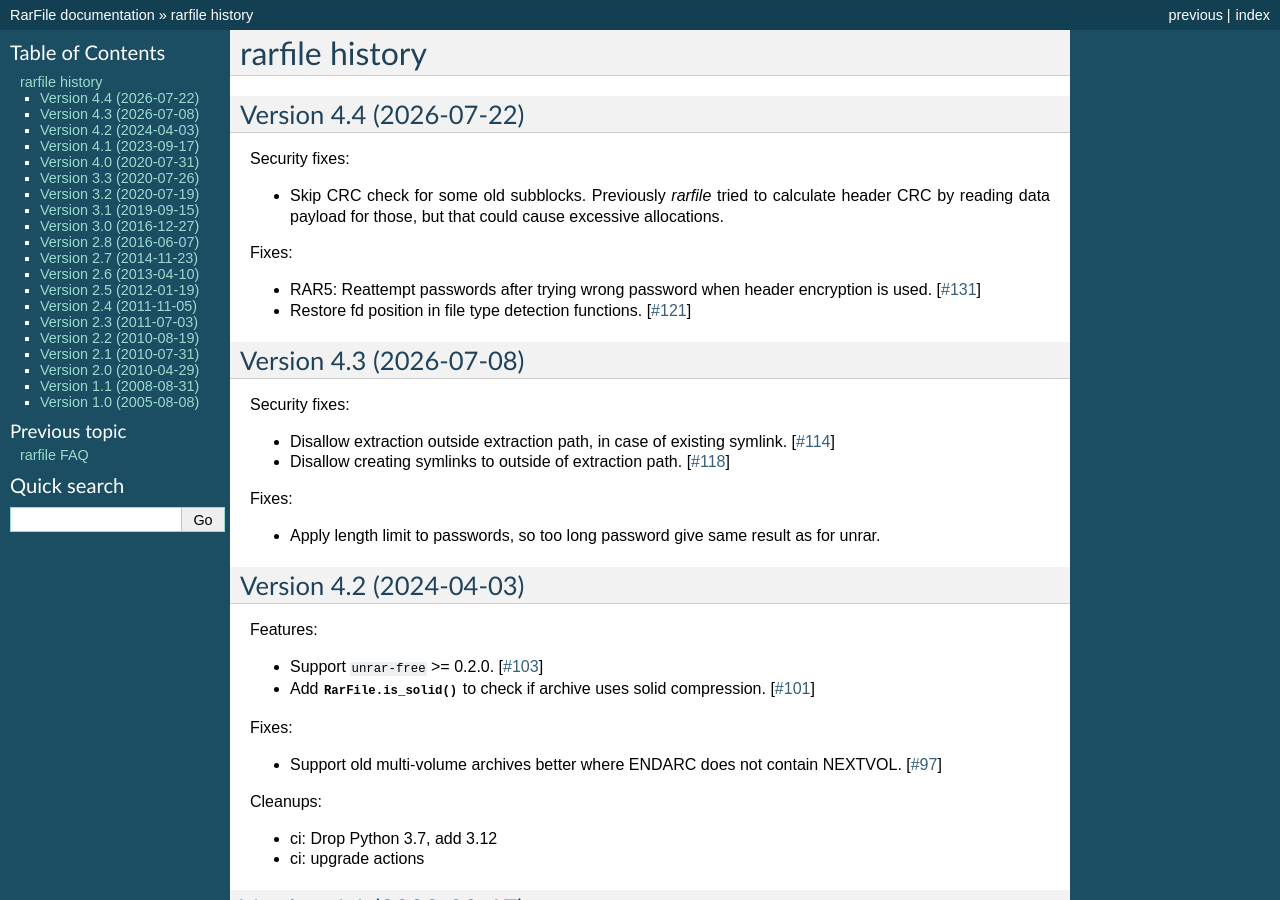
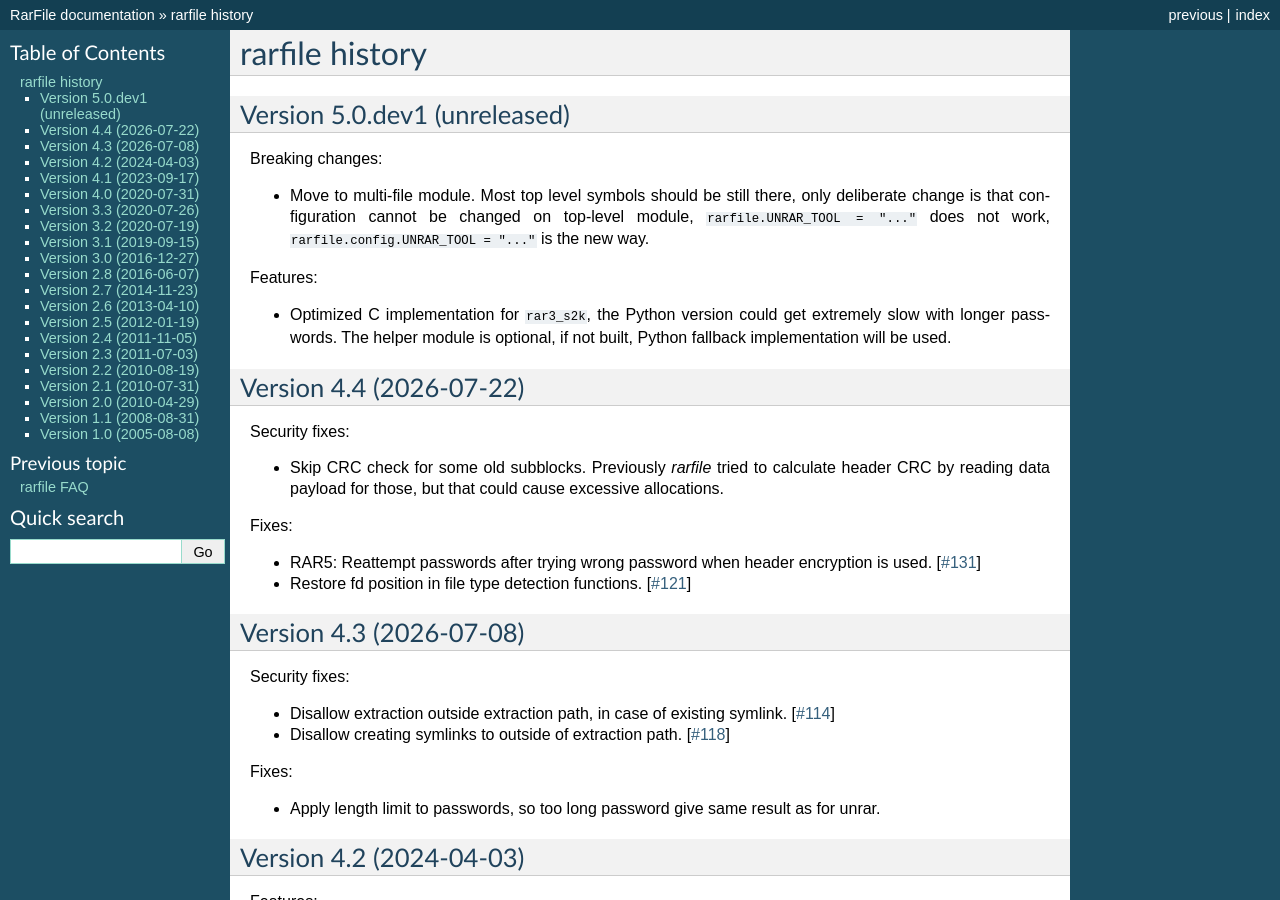
Before and after one commit to markokr/rarfile, a Sphinx documentation site: the page built from doc/news.rst, in a window 1280 px wide and 900 px high. Built offline with Sphinx 7.4.7, drawn with Linux system fonts in a browser that asks for light colours.

Commit message:
Bump version to 5.0

```diff
--- a/doc/news.rst
+++ b/doc/news.rst
@@ -3,6 +3,23 @@ rarfile history
 ===============
 
 .. py:currentmodule:: rarfile
+
+Version 5.0.dev1 (unreleased)
+-----------------------------
+
+Breaking changes:
+
+* Move to multi-file module.  Most top level symbols should be
+  still there, only deliberate change is that configuration
+  cannot be changed on top-level module, ``rarfile.UNRAR_TOOL = "..."``
+  does not work, ``rarfile.config.UNRAR_TOOL = "..."`` is the new way.
+
+Features:
+
+* Optimized C implementation for ``rar3_s2k``, the Python version
+  could get extremely slow with longer passwords.  The helper
+  module is optional, if not built, Python fallback implementation
+  will be used.
 
 Version 4.4 (2026-07-22)
 ------------------------
--- a/src/rarfile/__init__.py
+++ b/src/rarfile/__init__.py
@@ -50,4 +50,4 @@ from .utils import *
 
 __all__ = ("get_rar_version", "is_rarfile", "is_rarfile_sfx", "RarInfo", "RarFile", "RarExtFile")
 
-__version__ = "4.4"
+__version__ = "5.0.dev1"
```
